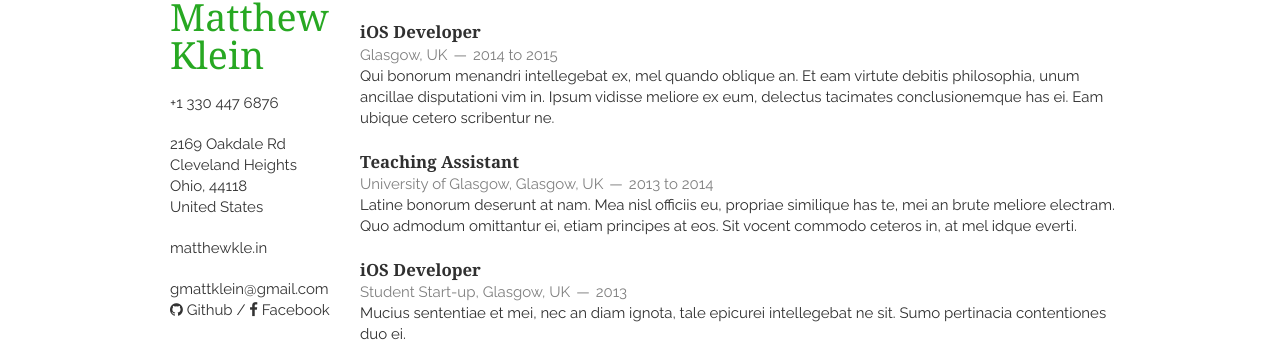
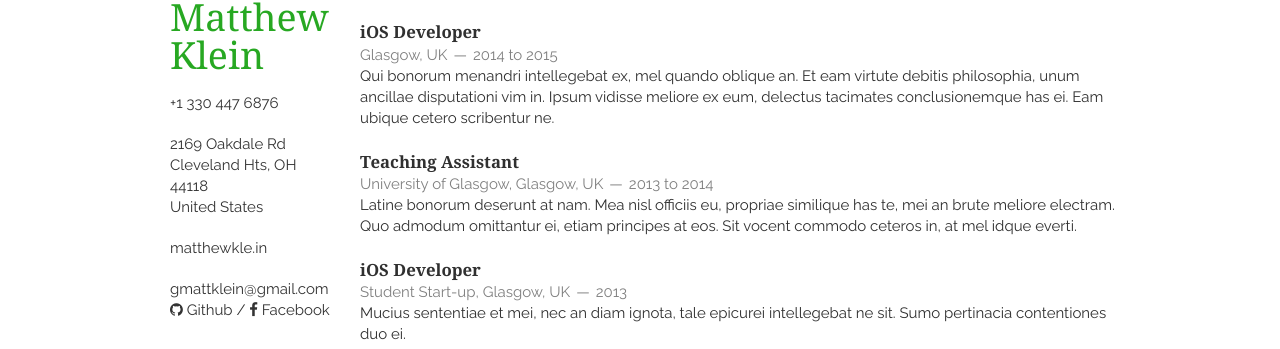
Before and after one commit to kleinma/kleinma.github.io, a Jekyll site: the page built from index.html, in a window 1280 px wide. Shown: the part 183-532 px from the top of the page. Built offline with Jekyll 4.4.1, drawn with Linux system fonts in a browser that asks for light colours; nearby versions of some CDN libraries; Markdown is read by kramdown in place of the engine named in the settings; the list of posts is cut into pages by our own code.

Commit message:
Updated address and address display order, again.

```diff
--- a/_config.yml
+++ b/_config.yml
@@ -27,8 +27,8 @@ tel_full: tel:+13304476876
 google_maps: 'https://www.google.com/maps/place/2169+Oakdale+Rd,+Cleveland+Heights,+OH+44118/'
 address: 2169 Oakdale Rd
 postcode: 44118
-city: Cleveland Heights
-state: Ohio
+city: Cleveland Hts
+state: OH
 country: United States
 google_analytics: UA-69300817-1
 
--- a/_layouts/layout.html
+++ b/_layouts/layout.html
@@ -33,8 +33,8 @@
         <address>
             <a href="{{ site.google_maps }}">
                 {{ site.address }}<br/>
-                {{ site.city }}<br/>
-                {{site.state}}, {{ site.postcode }}<br/>
+                {{ site.city }}, {{site.state}}<br/>
+                {{ site.postcode }}<br/>
                 {{ site.country }}
             </a>
         </address>
```
